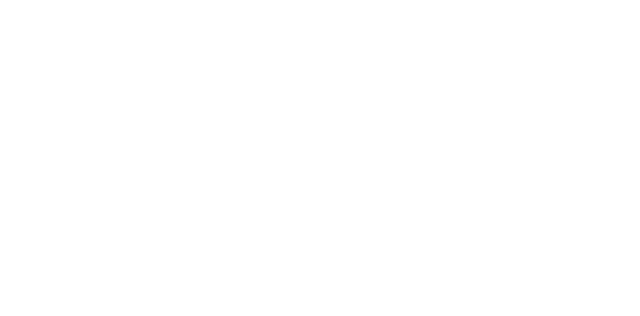
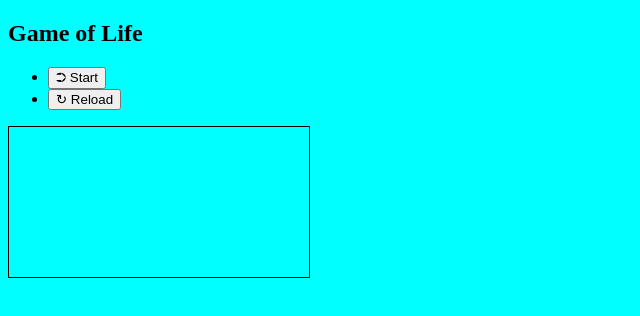
Before and after one commit to rodo08/202209-w2chwe-Rodrigo-Rosales, a website: page public/index.html in a window 1280 px wide. Shown: the whole page, without its empty margins (0-640 px from the left). Drawn offline with Linux system fonts and the light colour scheme.

Commit message:
Add SASS config and index canvas

```diff
--- a/public/index.html
+++ b/public/index.html
@@ -6,11 +6,35 @@
   <meta http-equiv="X-UA-Compatible" content="IE=edge">
   <meta name="viewport" content="width=device-width, initial-scale=1.0">
   <link rel="shortcut icon" href="./src/imgs/favicon-orange_alt.ico" type="image/x-icon">
+  <link rel="stylesheet" href="src/css/styles.css">
   <title>Game of Life</title>
 </head>
 
-<body>
+<body onload="inicializa();">
 
-</body>
+  <nav class="main-nav">
+
+    <div class="main-nav__container">
+      <h2>Game of Life</h2>
+
+      <ul class="main-nav__list">
+
+        <li class="main-nav__item">
+          <button>⮊ Start</button>
+        </li>
+        <li class="main-nav__item">
+          <button>↻ Reload</button>
+        </li>
+
+      </ul>
+    </div>
+  </nav>
+  <article>
+    <div class="container">
+      <canvas id="screen"></canvas>
+    </div>
+  </article>
+
+  <script src="/js/index.js" type="module"></script>
 
 </html>
--- /dev/null
+++ b/public/src/scss/styles.scss
@@ -0,0 +1,7 @@
+body {
+  background-color: aqua;
+}
+
+#screen {
+  border: 1px solid #000000;
+}
```
Also changed, not shown: package.json (+5 -2 lines), public/js/index.js (added), public/src/css/styles.css (added), src/scss/styles.css (added), 3 other files.
